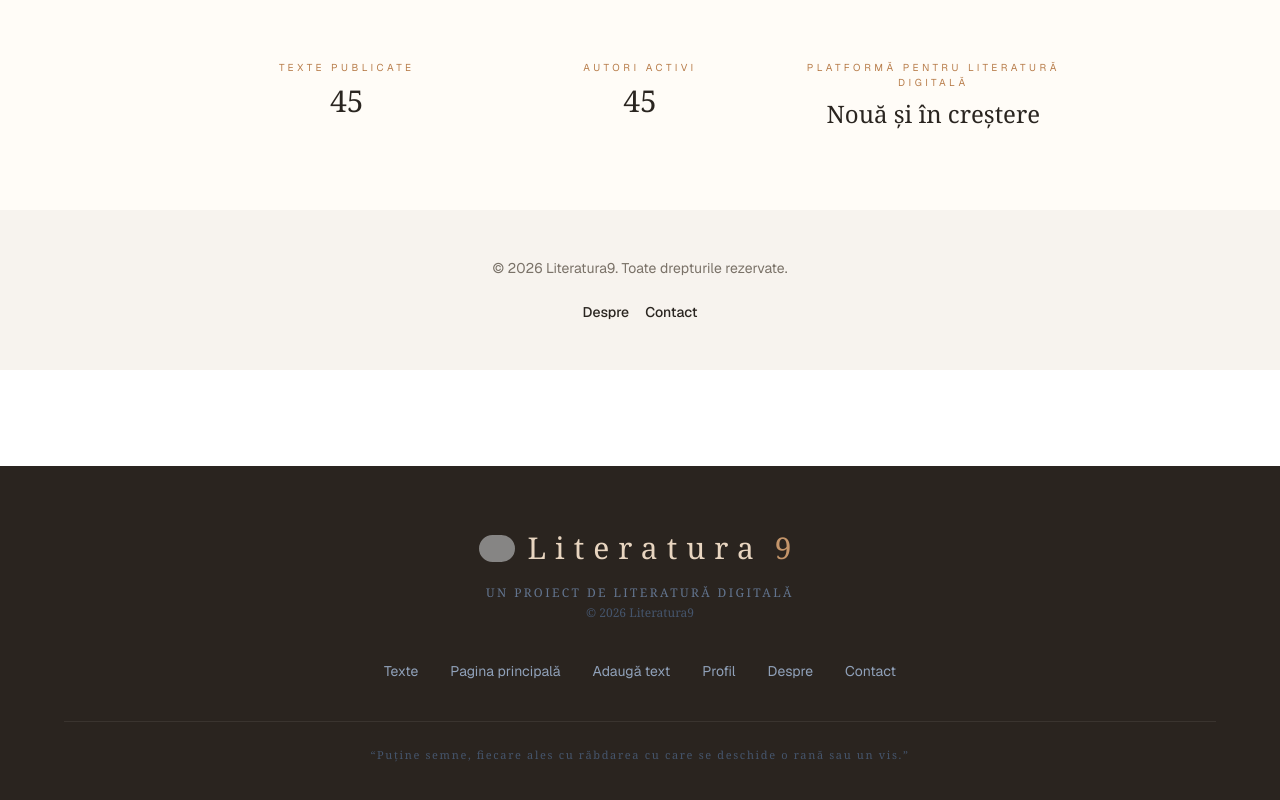
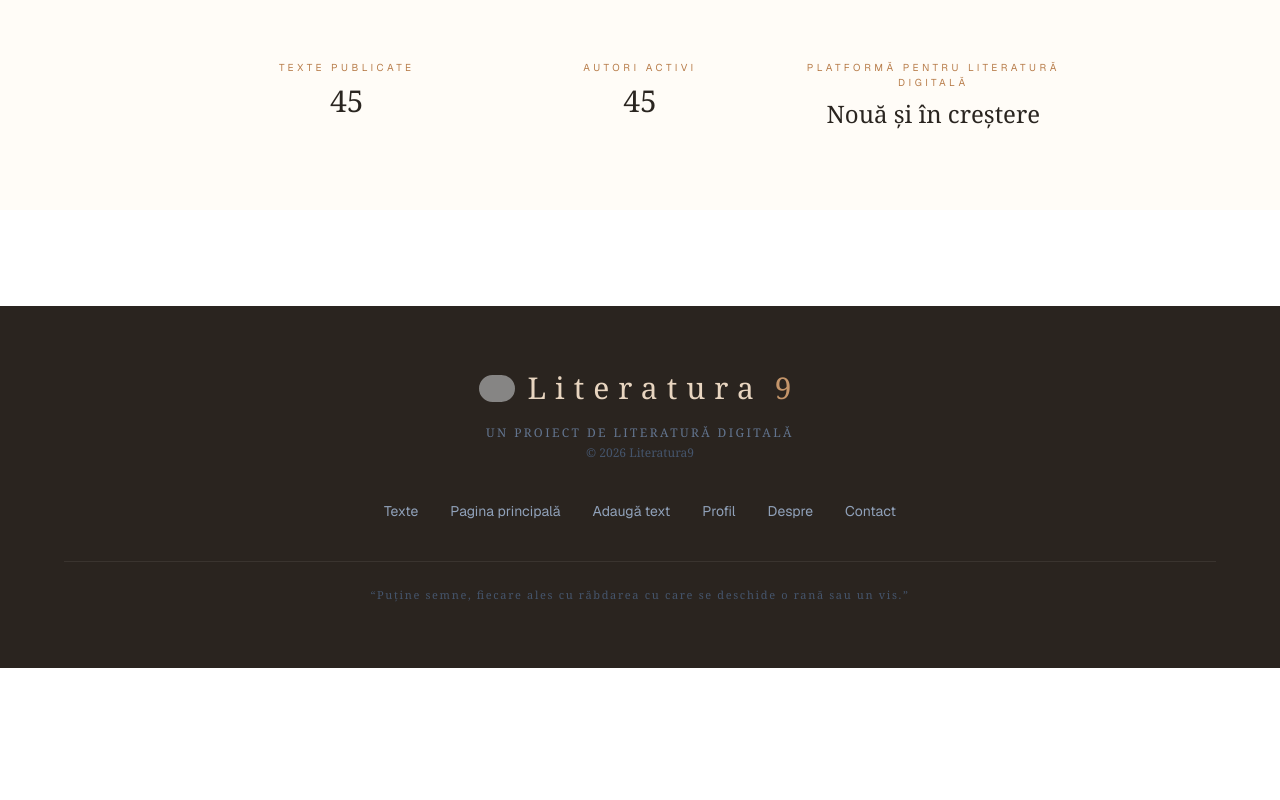
Before and after one commit to magique99/lit-app, a Next.js app: page / in a window 1280 px wide. Shown: the part 2999-3799 px from the top of the page. After the commit the page ends 3667 px from the top, so only its background shows below. Built offline with nearby package versions, Linux system fonts and the light colour scheme; no server answers; the database is empty; grey boxes are pictures that could not be loaded.

Commit message:
update UX

```diff
--- a/app/page.tsx
+++ b/app/page.tsx
@@ -26,7 +26,7 @@ const C = {
     ===================================================== */
 
 /* ---- HERO ---- */
-function Hero({ user }: { user?: User }) {
+function Hero({ user }: { user?: User | null }) {
   return (
     <section className="relative min-h-screen flex items-center justify-center overflow-hidden">
       {/* Imagine de fundal */}
@@ -401,25 +401,6 @@ function SocialProof() {
   );
 }
 
-function Footer() {
-  return (
-    <footer className="py-12" style={{ background: C.bg }}>
-      <div className="max-w-4xl mx-auto text-center px-6">
-        <p className="text-sm text-muted" style={{ color: C.muted }}>
-          © {new Date().getFullYear()} Literatura9. Toate drepturile rezervate.
-        </p>
-        <div className="mt-6 flex flex-wrap justify-center gap-4">
-          <Link href="/about" className="text-sm font-medium transition hover:text-accent">
-            Despre
-          </Link>
-          <Link href="/contact" className="text-sm font-medium transition hover:text-accent">
-            Contact
-          </Link>
-        </div>
-      </div>
-    </footer>
-  );
-}
 
 /* =====================================================
     PAGINA PRINCIPALĂ
@@ -462,8 +443,6 @@ export default function HomePage() {
       {/* SOCIAL PROOF */}
       <SocialProof />
 
-      {/* FOOTER */}
-      <Footer />
     </main>
   );
 }
```
